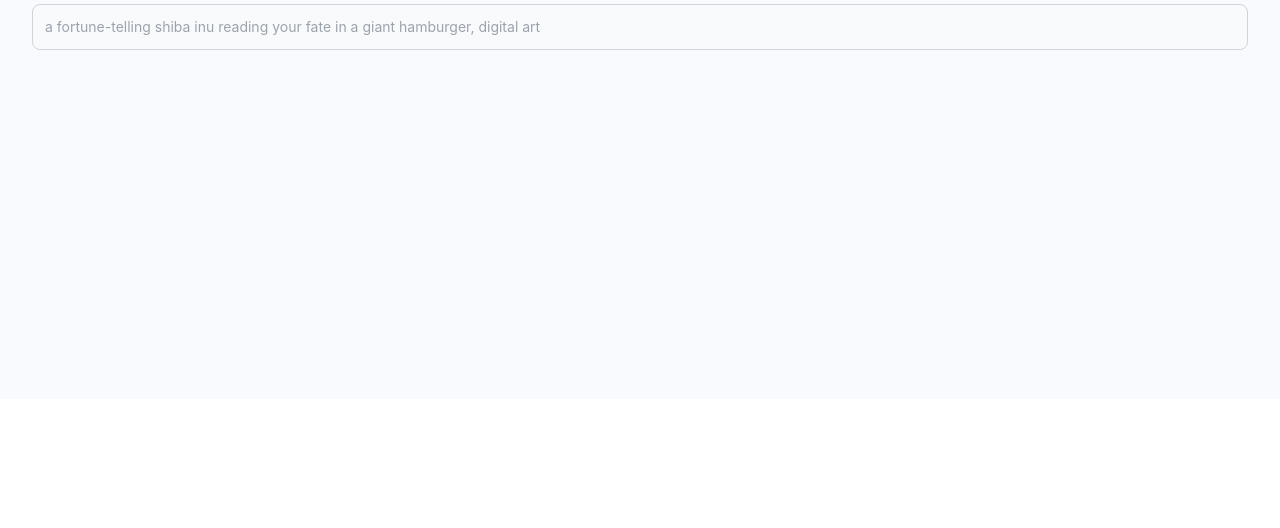
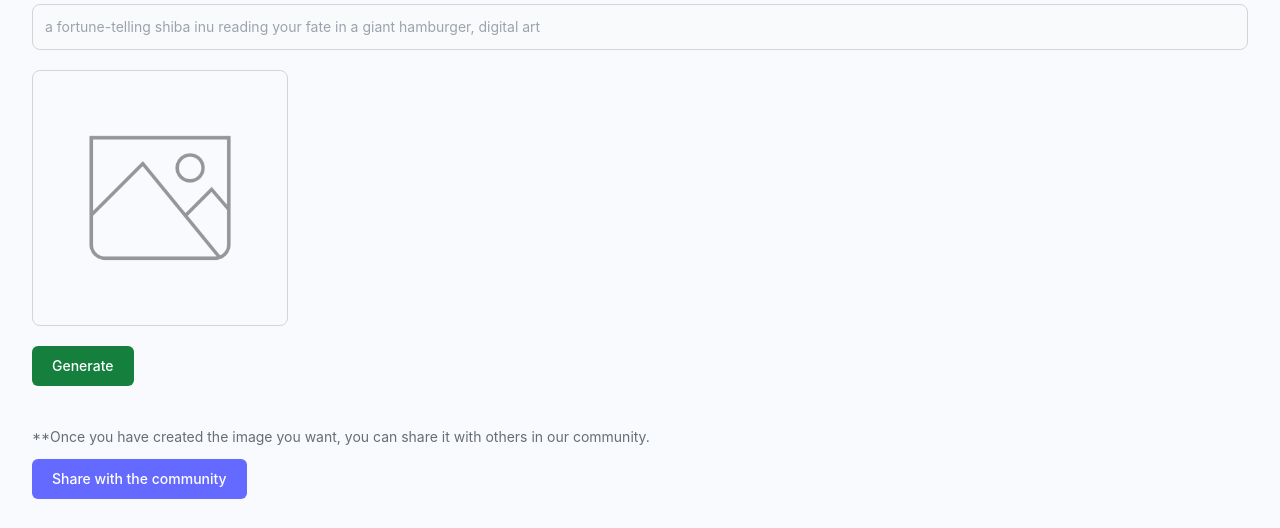
Before and after one commit to LLaaur/image_generator, a React (Vite) app in the folder frontend_client/: page /create-post in a window 1280 px wide. Shown: the part 401-929 px from the top of the page. Before the commit the page ends 800 px from the top, so only its background shows below. Built offline with nearby package versions, Linux system fonts and the light colour scheme; a web font is replaced by a local one.

Commit message:
create UI for create post page

```diff
--- a/frontend_client/src/pages/CreatePost.jsx
+++ b/frontend_client/src/pages/CreatePost.jsx
@@ -61,7 +61,53 @@ function CreatePost() {
             isSurpriseMe
             handleSurpriseMe={handleSurpriseMe}
           />
+
+          <div className="relative vg-gray-50 border border-gray-300 text-gray-900 text-sm rounded-lg focus:ring-blue-500 focus:border-blue-500 w-64 p-3 h-64 flex justify-center items-center">
+            {form.photo ? (
+              <img
+                src={form.photo}
+                alt={form.prompt}
+                className="w-full h-full object-contain"
+                />
+            ) : (
+              <img src={preview}
+              alt="preview"
+              className="w-9/12 h-9/12 object-contain opacity-40"
+              />
+            )}
+
+            {generatingImg && (
+              <div className="absolute inset-0 z-0 flex justify-center items-center bg-[rgba(0,0,0,0.5)] rounded-lg">
+                <Loader />
+              </div>
+            )}
+          </div>
         </div>
+
+        <div className="mt-5 flex gap-5">
+              <button
+                type="button"
+                // onClick={generateImage}
+                className="text-white bg-green-700 font-medium rounded-md text-sm w-full sm:w-auto px-5 py-2.5 text-center"
+              >
+                {generatingImg ? "Generating..." : "Generate"}
+              </button>
+        </div>
+
+
+        <div className="mt-10">
+              <p className="mt-2 text-[#666e75] text-[14px]">
+                **Once you have created the image you want, you can share it with others in our community.
+              </p>
+              <button
+                type="submit"
+                className="mt-3 text-white bg-[#6469ff] font-medium rounded-md text-sm w-full sm:w-auto px-5 py-2.5 text-center"
+              >
+
+                {loading ? "Sharing..." : "Share with the community"}
+              </button>
+        </div>
+
       </form>
     </section>
   )
```
